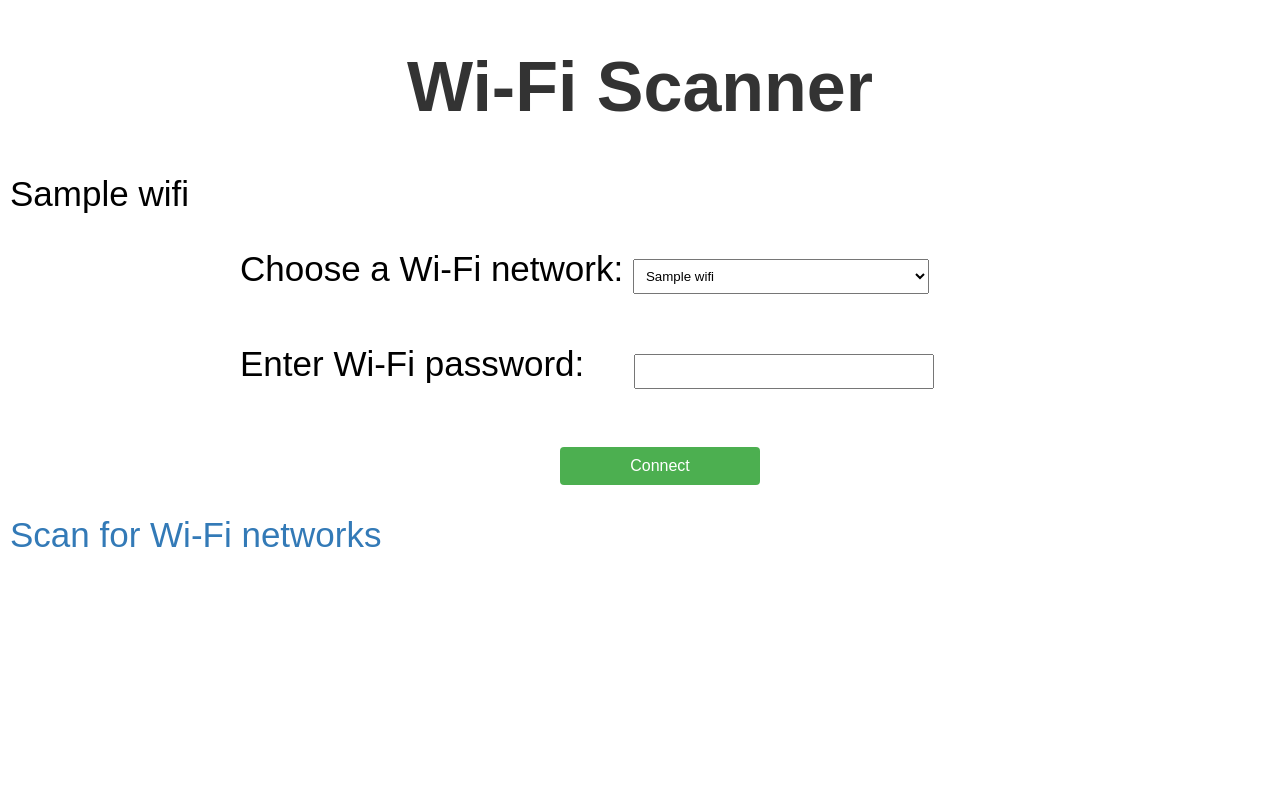
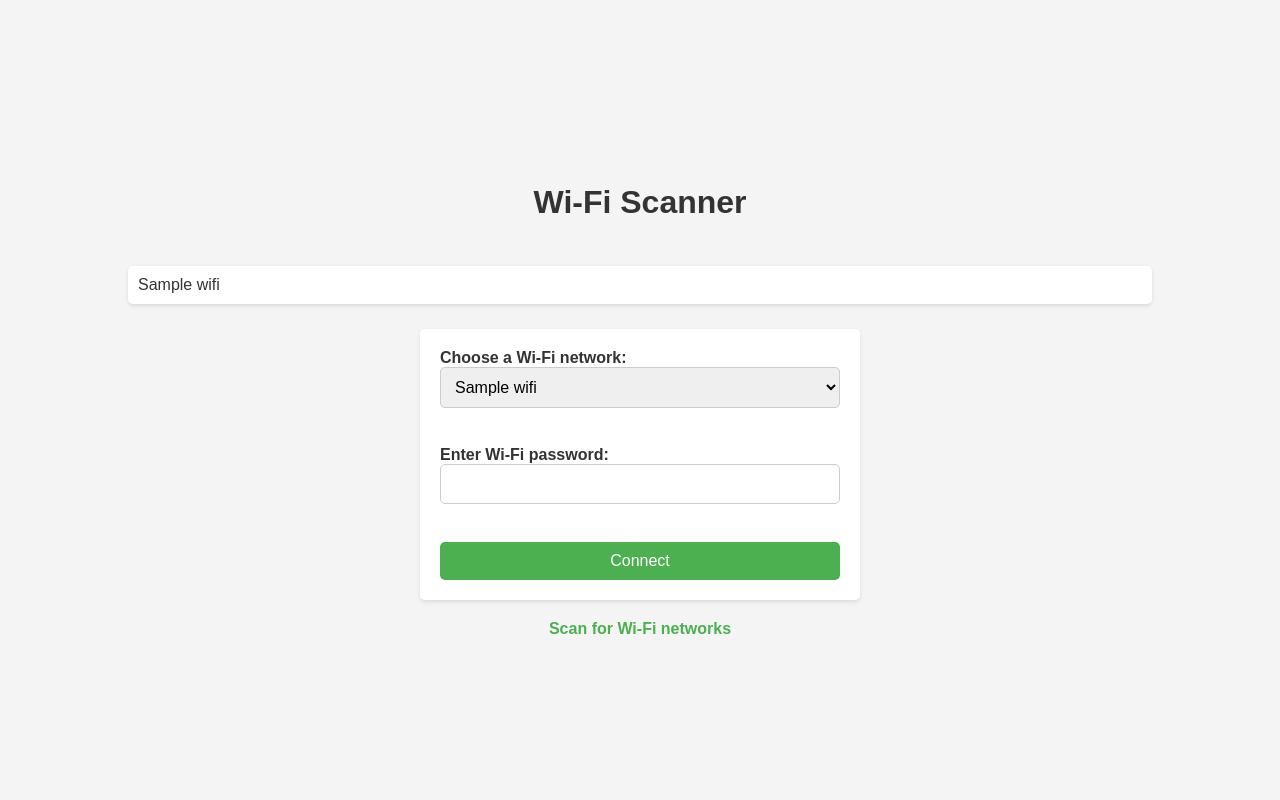
Before and after one commit to tdHuy22/WiFi, a Flask app: template templates/index.html in a window 1280 px wide. Run offline with Flask 3, Linux system fonts and the light colour scheme; the template is opened without the code that fills it: most values are stand-ins (such as "Sample title", 1, 10 or a date in 2020); parts of the project's set-up code (start-up, migrations or seed data) failed here and were passed over.

Commit message:
chang style

```diff
--- a/static/style.css
+++ b/static/style.css
@@ -1,71 +1,92 @@
+/* General styles */
 body {
-    font-family: Arial, Helvetica, sans-serif;
-    font-size: 35px;
-    margin: 10px;
+    font-family: Arial, sans-serif;
+    background-color: #f4f4f4;
+    color: #333;
+    margin: 0;
+    padding: 0;
+    display: flex;
+    flex-direction: column;
+    align-items: center;
+    justify-content: center;
+    min-height: 100vh;
 }
 
+/* Header styles */
 h1 {
-    text-align: center;
     color: #333;
+    margin-bottom: 20px;
 }
 
+/* List styles */
 ul {
     list-style-type: none;
     padding: 0;
+    margin: 20px 0;
+    width: 80%;
 }
 
 li {
-    margin-bottom: 10px;
+    background-color: #fff;
+    margin: 5px 0;
+    padding: 10px;
+    border-radius: 5px;
+    box-shadow: 0 2px 4px rgba(0, 0, 0, 0.1);
 }
 
+/* Form styles */
 form {
-    margin-top: 10px;
-    text-align: center;
+    background-color: #fff;
+    padding: 20px;
+    border-radius: 5px;
+    box-shadow: 0 2px 4px rgba(0, 0, 0, 0.1);
+    width: 80%;
+    max-width: 400px;
+    display: flex;
+    flex-direction: column;
+    align-items: stretch;
+}
+
+#ssid-form,
+#password-form {
+    margin-bottom: 20px;
 }
 
 label {
-    display: inline-block;
     margin-bottom: 5px;
+    font-weight: bold;
 }
 
-#ssid-form, #password-form{
-    width: 800px;
-    text-align: left;
-    margin: auto;
-}
-
-select {
-    width: 37%;
-    padding: 8px;
-    margin-bottom: 10px;
-}
-
-input {
-    width: 35%;
-    padding: 8px;
-    margin-bottom: 10px;
-    margin-left: 40px;
+select,
+input[type="password"] {
+    width: 100%;
+    padding: 10px;
+    border: 1px solid #ccc;
+    border-radius: 5px;
+    box-sizing: border-box;
+    font-size: 16px;
 }
 
 input[type="submit"] {
     background-color: #4CAF50;
     color: white;
+    padding: 10px;
     border: none;
-    width: 200px;
-    border-radius: 4px;
-    padding: 10px 20px;
-    text-align: center;
-    text-decoration: none;
-    display: inline-block;
+    border-radius: 5px;
+    cursor: pointer;
     font-size: 16px;
-    cursor: pointer;
 }
 
+input[type="submit"]:hover {
+    background-color: #45a049;
+}
+
+/* Scan link styles */
 a {
-    display: block;
     margin-top: 20px;
-    color: #337ab7;
+    color: #4CAF50;
     text-decoration: none;
+    font-weight: bold;
 }
 
 a:hover {
```
